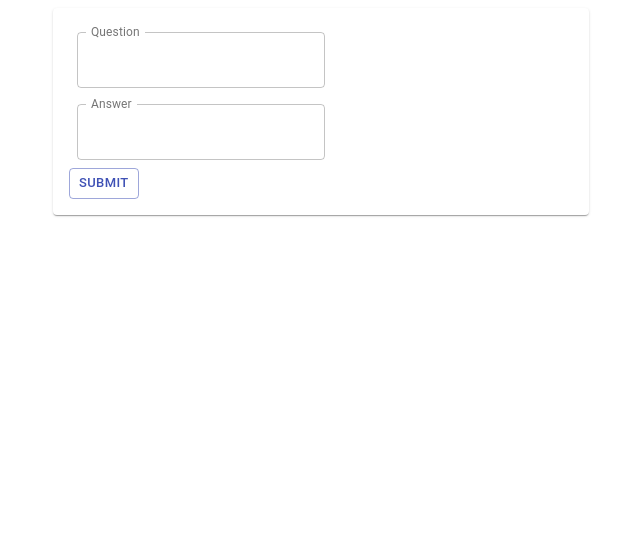
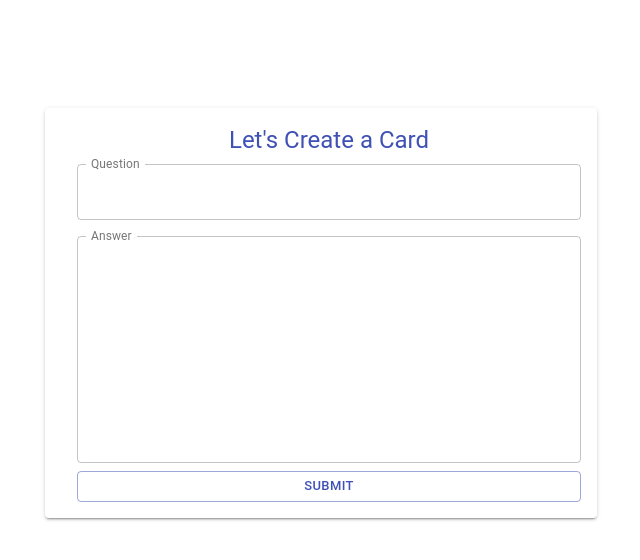
Before and after one commit to ioulungTsai/gorecap, a React (Create React App) app in the folder client/: page / in a window 1280 px wide. Shown: the top 560 px of the page, without its empty margins (319-959 px from the left). Built offline with nearby package versions, Linux system fonts and the light colour scheme; no server answers.

Commit message:
design card component

```diff
--- a/client/src/App.js
+++ b/client/src/App.js
@@ -32,7 +32,7 @@ function App() {
   })
 
   return (
-    <Container maxWidth='sm'>
+    <Container maxWidth='sm' style={{paddingTop: '100px'}}>
       <Card></Card>
     </Container>
   );
--- a/client/src/components/Card.jsx
+++ b/client/src/components/Card.jsx
@@ -1,10 +1,11 @@
 import React, { useEffect, useState } from 'react';
 import {
+  Grid,
   Paper,
-  // Grid,
+  Button,
   TextField,
-  Button,
   CircularProgress,
+  Typography
 } from '@material-ui/core';
 export default () => {
   const [isLoading, setIsLoading] = useState(true);
@@ -17,10 +18,9 @@ export default () => {
       question,
       answer
     };
-    // console.log(data);
+
     fetch('/test', {
-      method: 'POST', // or 'PUT'
-      // mode: 'no cors',
+      method: 'POST',
       headers: {
         'Content-Type': 'application/json',
       },
@@ -40,11 +40,16 @@ export default () => {
     }, 3000);
   }, [])
   return (
-    <Paper elevation={1} style={{padding: '16px', margin: '8px'}}>
-    {/* //   <Grid container> */}
-    {/* //     <Grid item xs={12} align="center"> */}
-          <form noValidate>
-            <div>
+    <Paper elevation={2}>
+      <form noValidate style={{padding: '16px', margin: '8px'}}>
+        <Grid container
+              direction="column"
+              justify="center"
+              alignItems="center"
+        >
+          <Typography component="h1" variant="h5" color="primary">
+            Let's Create a Card
+          </Typography>
           <TextField
             id="outlined-question"
             label={`Question`}
@@ -55,9 +60,8 @@ export default () => {
             value={question}
             onChange={(event) => setQuestion(event.target.value)}
             InputLabelProps={{ shrink: true }}
+            fullWidth
           />
-            </div>
-            <div>
           <TextField
             id="outlined-answer"
             label={`Answer`}
@@ -68,21 +72,23 @@ export default () => {
             value={answer}
             onChange={(event) => setAnswer(event.target.value)}
             InputLabelProps={{ shrink: true }}
+            fullWidth
+            multiline
+            rows="10"
           />
-            </div>
           <Button
             size="small"
             variant="outlined"
             color="primary"
             onClick={submit}
             disabled={isLoading}
+            fullWidth
           >
             {isLoading && <CircularProgress size={15}/>}
             {!isLoading && 'Submit'}
           </Button>
+        </Grid>
       </form>
-    {/* //     </Grid> */}
-    {/* //   </Grid> */}
     </Paper>
   )
 };
```
Lines whose indentation alone changed are shown as unchanged.
